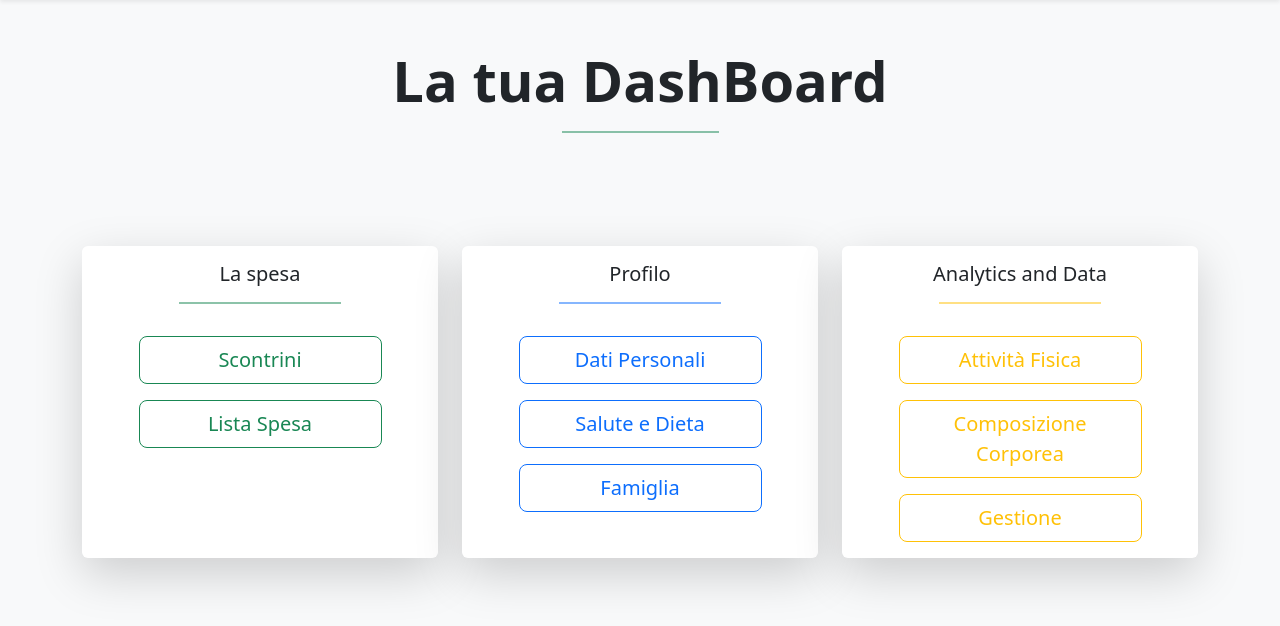
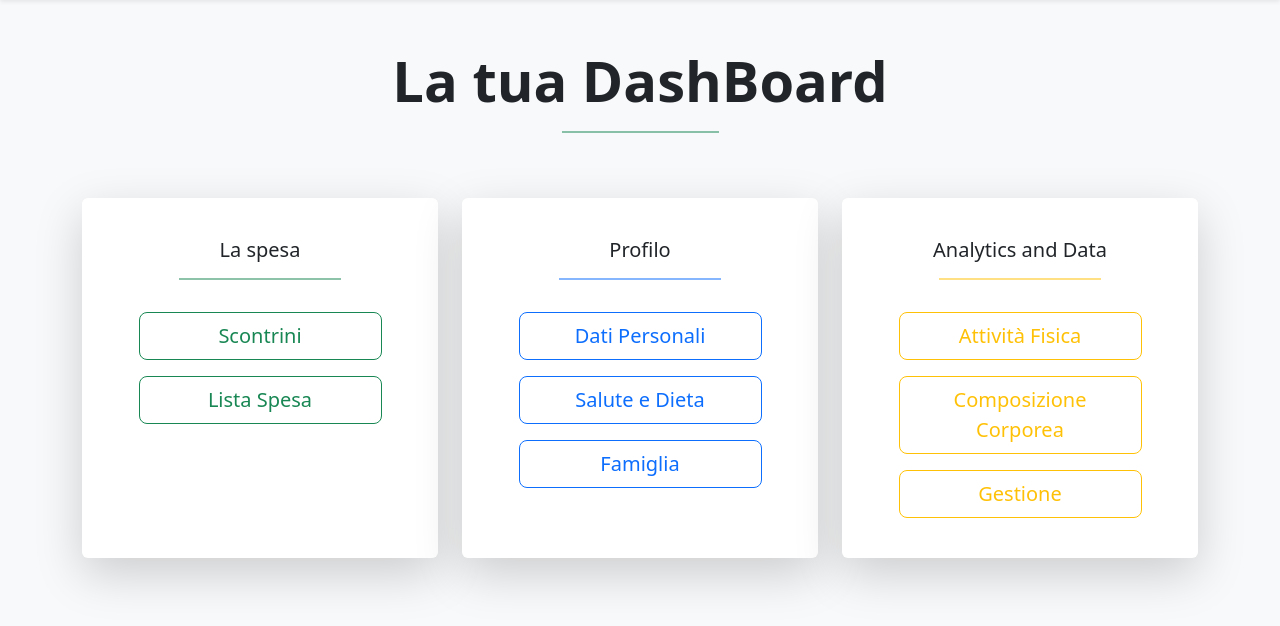
Before and after one commit to daniele-bnm/my_health_app, a Flask app: template health_app/templates/home.html in a window 1280 px wide. Shown: the part 58-684 px from the top of the page. Run offline with Flask 3, Linux system fonts and the light colour scheme; the template is opened without the code that fills it, so the values that code supplies are empty; some libraries are stand-ins or nearby versions.

Commit message:
graphic improvements

```diff
--- a/health_app/templates/home.html
+++ b/health_app/templates/home.html
@@ -15,12 +15,12 @@
 </div>
 
 <!-- Dashboard Cards -->
-<div class="container mt-5">
+<div class="container ">
   <div class="row justify-content-center g-4">
 
     <!-- SPESA COLUMN -->
     <div class="col-lg-4 col-md-6">
-      <div class="card shadow-lg border-0 h-100">
+      <div class="card shadow-lg border-0 h-100 py-4">
         <div class="card-body d-flex flex-column justify-content-start text-center">
           <div>
             <h5 class="card-title animate__animated animate__fadeInUp">La spesa</h5>
@@ -36,7 +36,7 @@
 
     <!-- PROFILO COLUMN -->
     <div class="col-lg-4 col-md-6">
-      <div class="card shadow-lg border-0 h-100">
+      <div class="card shadow-lg border-0 h-100 py-4">
         <div class="card-body d-flex flex-column justify-content-start text-center">
           <div>
             <h5 class="card-title animate__animated animate__fadeInUp">Profilo</h5>
@@ -53,7 +53,7 @@
 
     <!-- ANALYTICS COLUMN -->
     <div class="col-lg-4 col-md-6">
-      <div class="card shadow-lg border-0 h-100">
+      <div class="card shadow-lg border-0 h-100 py-4">
         <div class="card-body d-flex flex-column justify-content-start text-center">
           <div>
             <h5 class="card-title animate__animated animate__fadeInUp">Analytics and Data</h5>
```
